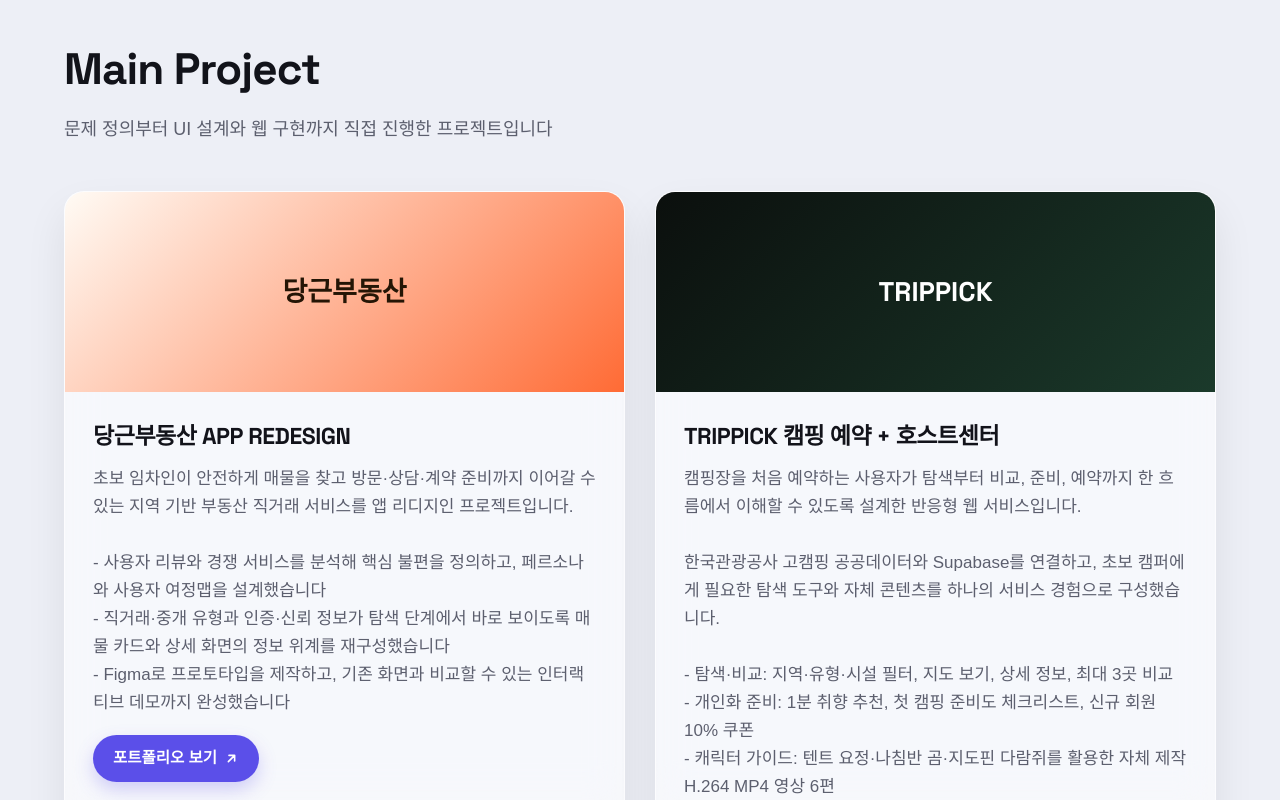
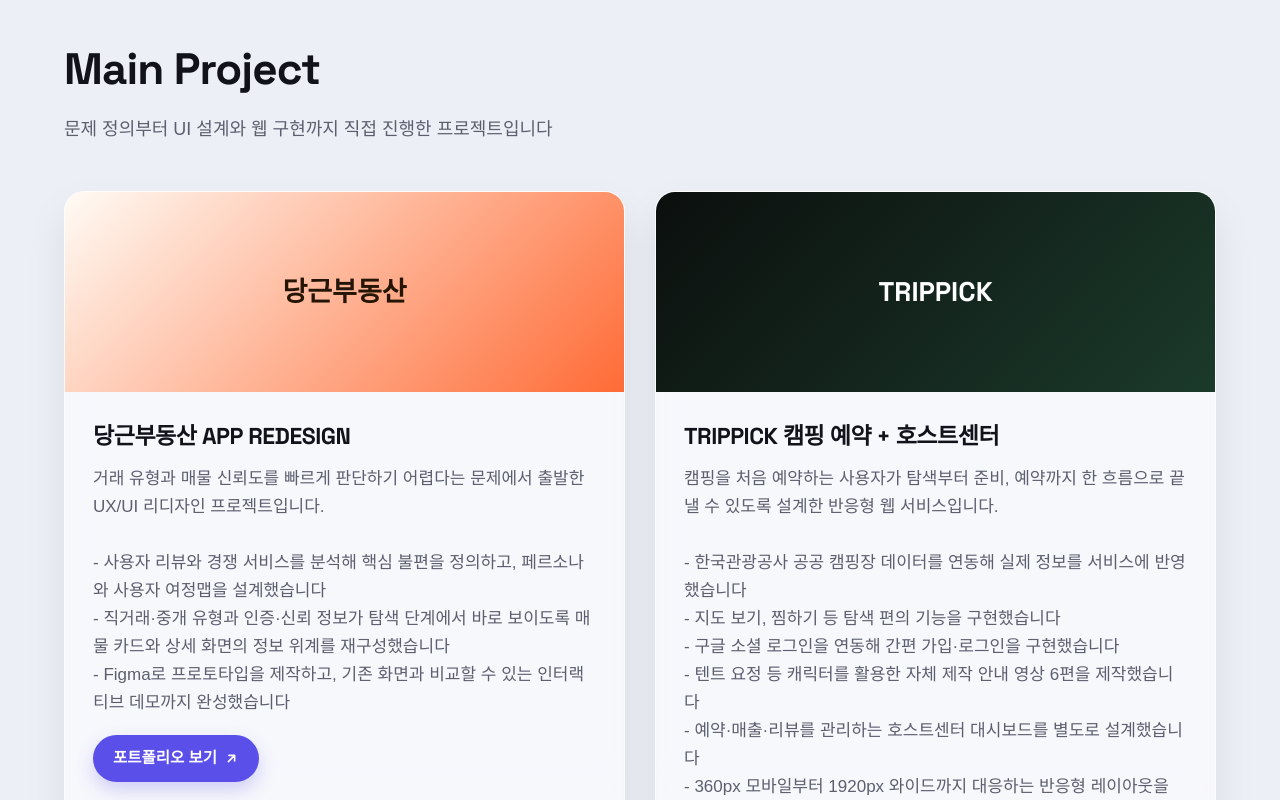
Before and after one commit to jwc95090-hash/portfolio_choijiwoo, a website: page index.html in a window 1280 px wide. Shown: the part 2000-2800 px from the top of the page. Drawn offline with Linux system fonts and the light colour scheme; a web font is replaced by a local one.

Commit message:
Update project section descriptions

```diff
--- a/index.html
+++ b/index.html
@@ -141,7 +141,7 @@
         </div>
         <div class="project-body">
           <h3>당근부동산 APP REDESIGN</h3>
-          <p>초보 임차인이 안전하게 매물을 찾고 방문·상담·계약 준비까지 이어갈 수 있는 지역 기반 부동산 직거래 서비스를 앱 리디지인 프로젝트입니다.
+          <p>거래 유형과 매물 신뢰도를 빠르게 판단하기 어렵다는 문제에서 출발한 UX/UI 리디자인 프로젝트입니다.
             <br><br>- 사용자 리뷰와 경쟁 서비스를 분석해 핵심 불편을 정의하고, 페르소나와 사용자 여정맵을 설계했습니다
             <br>- 직거래·중개 유형과 인증·신뢰 정보가 탐색 단계에서 바로 보이도록 매물 카드와 상세 화면의 정보 위계를 재구성했습니다
             <br>- Figma로 프로토타입을 제작하고, 기존 화면과 비교할 수 있는 인터랙티브 데모까지 완성했습니다</p>
@@ -166,16 +166,13 @@
         </div>
         <div class="project-body">
           <h3>TRIPPICK 캠핑 예약 + 호스트센터</h3>
-          <p>캠핑장을 처음 예약하는 사용자가 탐색부터 비교, 준비, 예약까지 한 흐름에서 이해할 수 있도록 설계한 반응형 웹 서비스입니다.
-            <br><br>한국관광공사 고캠핑 공공데이터와 Supabase를 연결하고, 초보 캠퍼에게 필요한 탐색 도구와 자체 콘텐츠를 하나의 서비스 경험으로 구성했습니다.
-            <br><br>- 탐색·비교: 지역·유형·시설 필터, 지도 보기, 상세 정보, 최대 3곳 비교
-            <br>- 개인화 준비: 1분 취향 추천, 첫 캠핑 준비도 체크리스트, 신규 회원 10% 쿠폰
-            <br>- 캐릭터 가이드: 텐트 요정·나침반 곰·지도핀 다람쥐를 활용한 자체 제작 H.264 MP4 영상 6편
-            <br>- 예약·커뮤니티: Toss Payments 결제 흐름, 리뷰, 비회원 상담, 비밀번호 보호 비밀글
-            <br>- 서비스 연결: Supabase 인증·데이터, 24시간 AI 상담 UI, Cloudflare Worker 프록시
-            <br>- 호스트센터: 예약·상담·매출·리뷰 현황을 관리하는 반응형 운영 대시보드
-            <br>- 반응형 UX: 360px 모바일부터 1920px 와이드 데스크톱까지 이어지는 타이포·카드·퀵메뉴 구조
-            <br><br>캠핑 예약 서비스와 호스트 운영 화면을 하나의 프로젝트로 연결해 사용자 예약 흐름부터 운영자의 예약·상담·매출·리뷰 관리까지 전체 서비스 경험을 설계했습니다. 호스트센터는 실제 개인정보를 사용하지 않고 예시 데이터로 구성한 공개 데모입니다.</p>
+          <p>캠핑을 처음 예약하는 사용자가 탐색부터 준비, 예약까지 한 흐름으로 끝낼 수 있도록 설계한 반응형 웹 서비스입니다.
+            <br><br>- 한국관광공사 공공 캠핑장 데이터를 연동해 실제 정보를 서비스에 반영했습니다
+            <br>- 지도 보기, 찜하기 등 탐색 편의 기능을 구현했습니다
+            <br>- 구글 소셜 로그인을 연동해 간편 가입·로그인을 구현했습니다
+            <br>- 텐트 요정 등 캐릭터를 활용한 자체 제작 안내 영상 6편을 제작했습니다
+            <br>- 예약·매출·리뷰를 관리하는 호스트센터 대시보드를 별도로 설계했습니다
+            <br>- 360px 모바일부터 1920px 와이드까지 대응하는 반응형 레이아웃을 구현했습니다</p>
           <a href="https://jwc95090-hash.github.io/trippick-site/" target="_blank" rel="noopener noreferrer" class="quick-link magnetic">
           캠핑 예약 사이트 보기
             <svg class="link-arrow" viewBox="0 0 24 24" fill="none" stroke="currentColor" stroke-width="2.6"><path d="M7 17L17 7M8 7h9v9" stroke-linecap="round" stroke-linejoin="round"/></svg>
```
